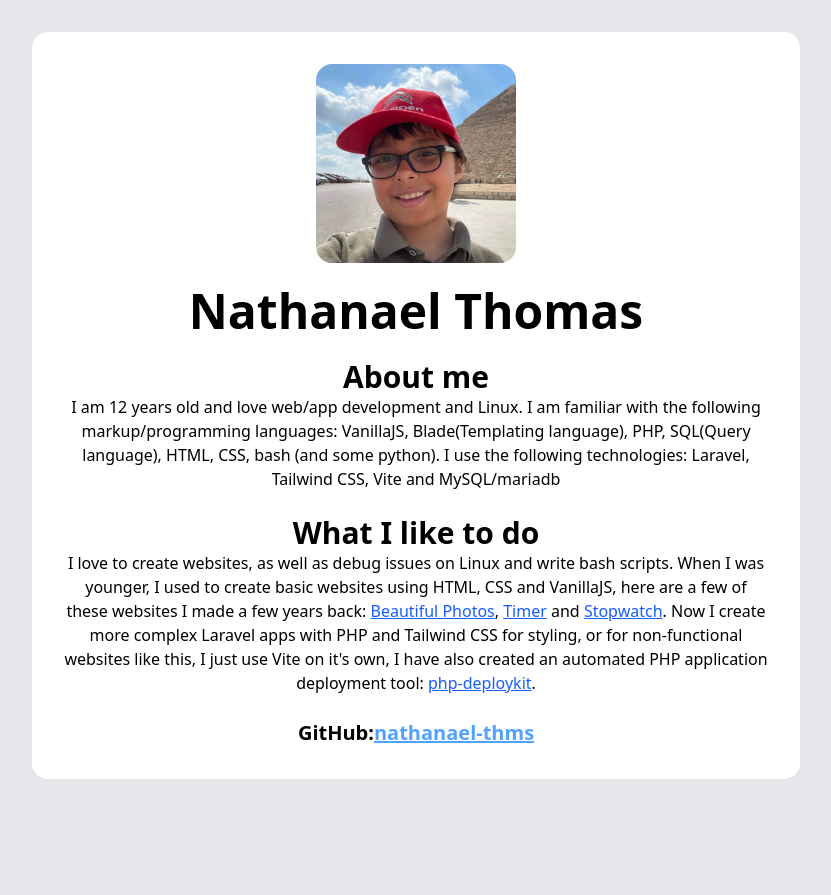
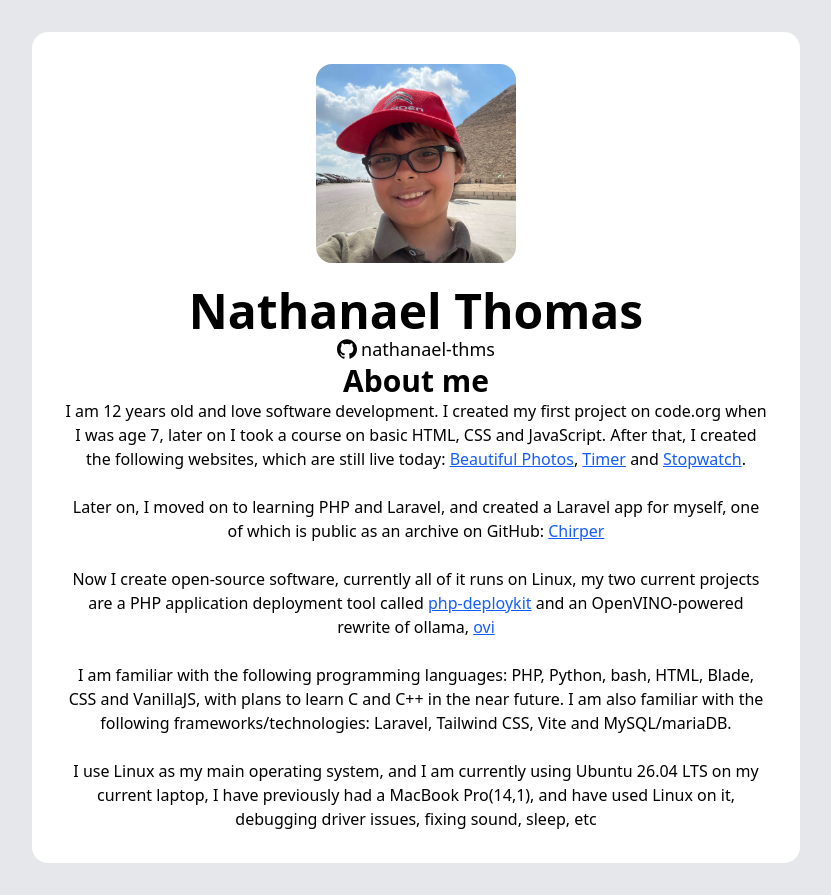
Before and after one commit to nathanael-thms/myweb2, a website built with Vite: page index.html in a window 1280 px wide. Shown: the whole page, without its empty margins (224-1055 px from the left). Before the commit the page ends 811 px from the top, so only its background shows below. Built offline with nearby package versions, Linux system fonts and the light colour scheme.

Commit message:
update about me page

```diff
--- a/index.html
+++ b/index.html
@@ -12,25 +12,32 @@
       <img src="me.jpg" alt="A photo of me" width="200px" class="rounded-2xl m-auto">
       <br>
       <h1 class="text-5xl font-bold">Nathanael Thomas</h1>
-      <br>
+      <div class="flex justify-center items-center gap-1 text-lg">
+        <svg class="h-5 w-5" role="img" viewBox="0 0 24 24" xmlns="http://www.w3.org/2000/svg"><title>GitHub</title><path d="M12 .297c-6.63 0-12 5.373-12 12 0 5.303 3.438 9.8 8.205 11.385.6.113.82-.258.82-.577 0-.285-.01-1.04-.015-2.04-3.338.724-4.042-1.61-4.042-1.61C4.422 18.07 3.633 17.7 3.633 17.7c-1.087-.744.084-.729.084-.729 1.205.084 1.838 1.236 1.838 1.236 1.07 1.835 2.809 1.305 3.495.998.108-.776.417-1.305.76-1.605-2.665-.3-5.466-1.332-5.466-5.93 0-1.31.465-2.38 1.235-3.22-.135-.303-.54-1.523.105-3.176 0 0 1.005-.322 3.3 1.23.96-.267 1.98-.399 3-.405 1.02.006 2.04.138 3 .405 2.28-1.552 3.285-1.23 3.285-1.23.645 1.653.24 2.873.12 3.176.765.84 1.23 1.91 1.23 3.22 0 4.61-2.805 5.625-5.475 5.92.42.36.81 1.096.81 2.22 0 1.606-.015 2.896-.015 3.286 0 .315.21.69.825.57C20.565 22.092 24 17.592 24 12.297c0-6.627-5.373-12-12-12"/></svg>
+        <a href="https://github.com/nathanael-thms">nathanael-thms</a>
+      </div>
       <h3 class="text-3xl font-semibold">About me</h3>
-      <p>I am 12 years old and love web/app development and Linux. I am familiar with the following markup/programming
-        languages: VanillaJS, Blade(Templating language), PHP, SQL(Query language), HTML, CSS, bash (and some python).
-        I use the following technologies: Laravel, Tailwind CSS, Vite and MySQL/mariadb
-      </p>
-      <br>
-      <h3 class="text-3xl font-semibold">What I like to do</h3>
-      <p>
-        I love to create websites, as well as debug issues on Linux and write bash scripts.
-        When I was younger, I used to create basic websites using HTML, CSS and VanillaJS, here are a few of these websites I made a few years back:
+      <p>I am 12 years old and love software development. I created my first project on code.org when I was age 7, later on I took a course on basic HTML, CSS and JavaScript.
+        After that, I created the following websites, which are still live today:
         <a class="text-blue-600 underline" href="https://photos.nattho.com">Beautiful Photos</a>,
         <a class="text-blue-600 underline" href="https://timer.nattho.com">Timer</a> and
         <a class="text-blue-600 underline" href="https://stopwatch.nattho.com">Stopwatch</a>.
-        Now  I create more complex Laravel apps with PHP and Tailwind CSS for styling, or for non-functional websites like this, I just use Vite on it's own, I have also created an automated PHP application deployment tool:
-        <a class="text-blue-600 underline" href="https://deploykit.nattho.com">php-deploykit</a>.
+        <br>
+        <br>
+        Later on, I moved on to learning PHP and Laravel, and created a Laravel app for myself, one of which is public as an archive on GitHub:
+        <a class="text-blue-600 underline" href="https://github.com/nathanael-thms/chirper">Chirper</a>
+        <br>
+        <br>
+        Now I create open-source software, currently all of it runs on Linux, my two current projects are a PHP application deployment tool called
+        <a class="text-blue-600 underline" href="https://deploykit.nattho.com">php-deploykit</a> and an OpenVINO-powered rewrite of ollama,
+        <a class="text-blue-600 underline" href="https://ovi.nattho.com">ovi</a>
+        <br>
+        <br>
+        I am familiar with the following programming languages: PHP, Python, bash, HTML, Blade, CSS and VanillaJS, with plans to learn C and C++ in the near future. I am also familiar with the following frameworks/technologies: Laravel, Tailwind CSS, Vite and MySQL/mariaDB.
+        <br>
+        <br>
+        I use Linux as my main operating system, and I am currently using Ubuntu 26.04 LTS on my current laptop, I have previously had a MacBook Pro(14,1), and have used Linux on it, debugging driver issues, fixing sound, sleep, etc
       </p>
-      <br>
-      <h4 class="text-xl font-semibold">GitHub:<a href="https://github.com/nathanael-thms" class="text-blue-400 underline text-xl">nathanael-thms</a></h4>
     </div>
   </body>
 </html>
```
Also changed, not shown: 1 other file.
